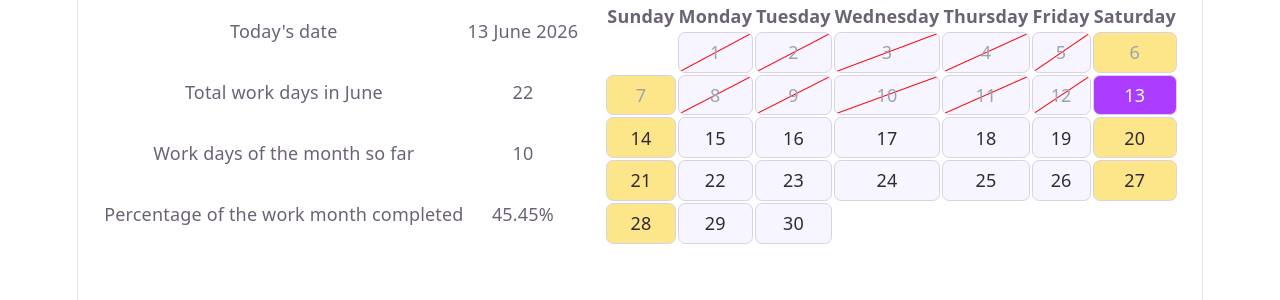
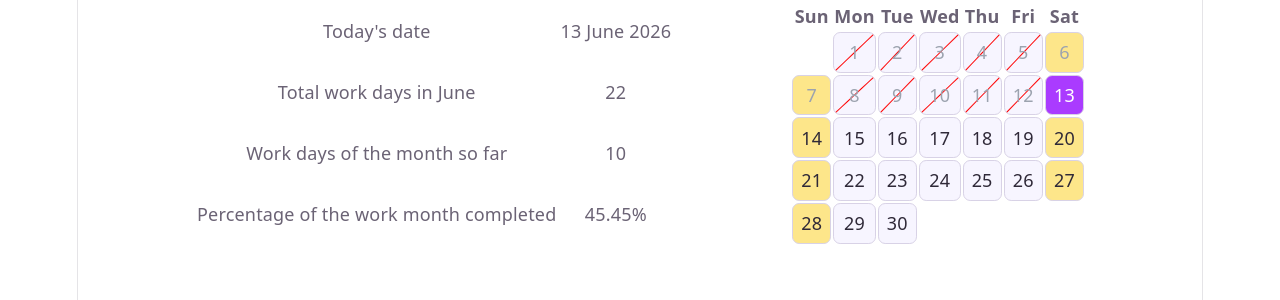
Before and after one commit to hwbrent/tempo, a React (Vite) app: page / in a window 1280 px wide. Shown: the top 300 px of the page. Built offline with nearby package versions, Linux system fonts and the light colour scheme.

Commit message:
Use short weekday
Means all columns are the same width (3 chars), which makes the diagonal strikethrough look less weird (when there were different size cells, the angles would be different, which looked off)

```diff
--- a/src/App.tsx
+++ b/src/App.tsx
@@ -94,7 +94,7 @@ function getCalendar(currentDate: Date): JSX.Element {
 
     const dotw = thisDate.getDay();
 
-    dayNames[dotw] = thisDate.toLocaleString('default', { weekday: 'long' });
+    dayNames[dotw] = thisDate.toLocaleString('default', { weekday: 'short' });
 
     if (dotw === 0) {
       // start new row
```
